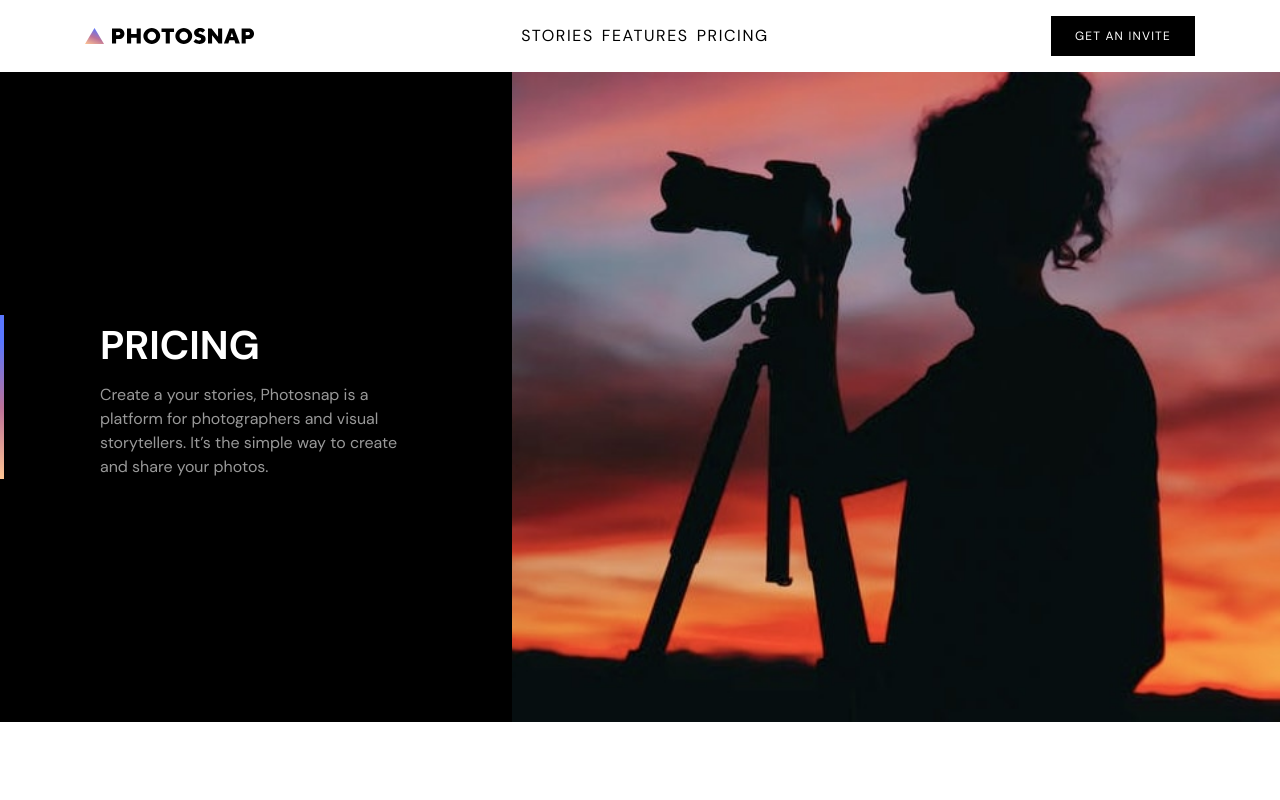
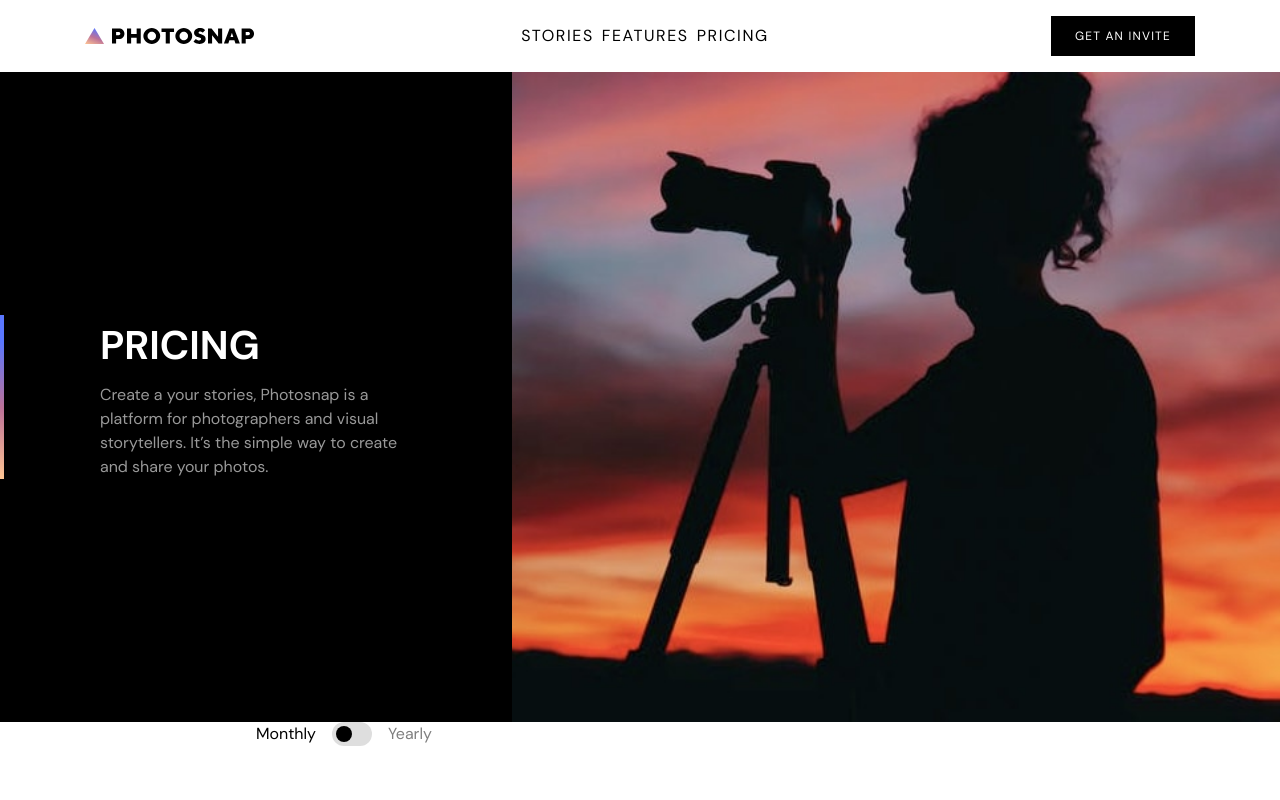
Before and after one commit to dominikrubroeder/photosnap-multi-page-website, a Next.js app: page /pricing in a window 1280 px wide. Shown: the top 800 px of the page. Built offline with nearby package versions, Linux system fonts and the light colour scheme.

Commit message:
Build Toggle component UI

```diff
--- a/components/PricingOffers.tsx
+++ b/components/PricingOffers.tsx
@@ -1,7 +1,53 @@
-import React from 'react';
+import React, { useState } from 'react';
 
 const PricingOffers: React.FC = () => {
-  return <div></div>;
+  const [paymentInterval, setPaymentInterval] = useState<'monthly' | 'yearly'>(
+    'monthly'
+  );
+  const [selectedPricingService, setSelectedPricingService] = useState<
+    'basic' | 'pro' | 'business'
+  >('pro');
+
+  return (
+    <div className="mx-auto grid w-full max-w-screen-md gap-14">
+      <div className="flex flex-nowrap items-center gap-4">
+        <span
+          className={`cursor-pointer transition duration-300 hover:opacity-100 ${
+            paymentInterval === 'monthly' ? 'opacity-100' : 'opacity-50'
+          }`}
+          onClick={() => setPaymentInterval('monthly')}
+        >
+          Monthly
+        </span>
+
+        <div
+          className="flex w-10 cursor-pointer rounded-full bg-brand-light-grey p-1 transition-all"
+          onClick={() =>
+            setPaymentInterval((previousState) => {
+              return previousState === 'monthly' ? 'yearly' : 'monthly';
+            })
+          }
+        >
+          <span
+            className={`h-4 w-4 rounded-full bg-black transition-all ${
+              paymentInterval === 'monthly'
+                ? 'translate-x-0'
+                : 'translate-x-full'
+            }`}
+          ></span>
+        </div>
+
+        <span
+          className={`cursor-pointer transition duration-300 hover:opacity-100 ${
+            paymentInterval === 'yearly' ? 'opacity-100' : 'opacity-50'
+          }`}
+          onClick={() => setPaymentInterval('yearly')}
+        >
+          Yearly
+        </span>
+      </div>
+    </div>
+  );
 };
 
 export default PricingOffers;
```
